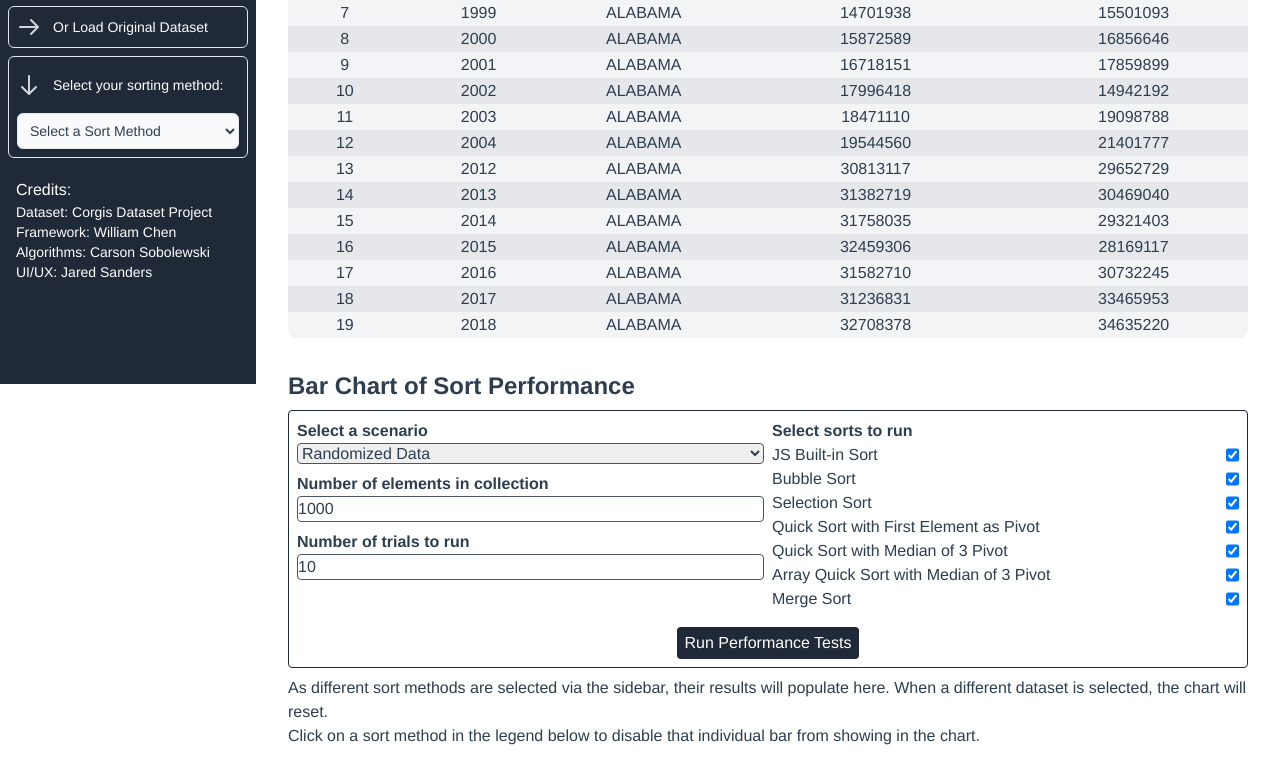
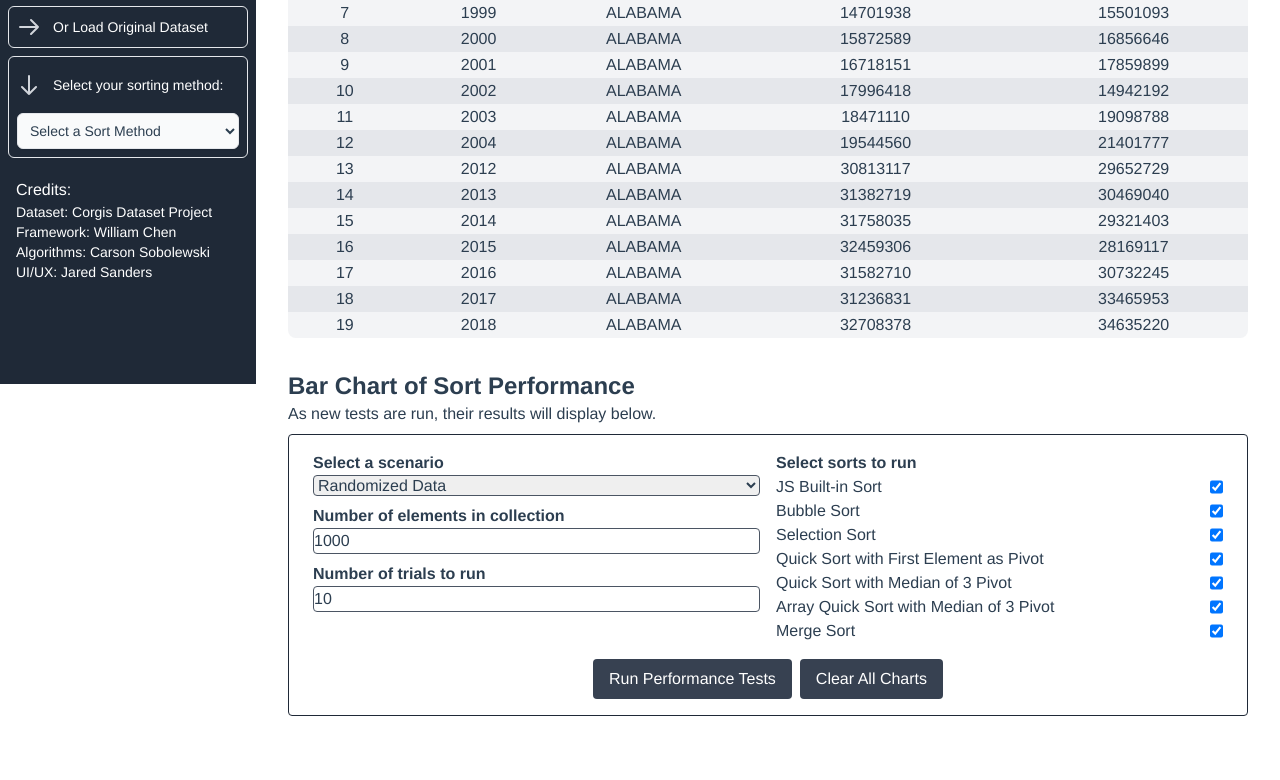
Before and after one commit to Exanite/DsaProject, a Vue app: page /#/ in a window 1280 px wide. Shown: the part 416-1196 px from the top of the page. After the commit the page ends 1164 px from the top, so only its background shows below. Built offline with nearby package versions, Linux system fonts and the light colour scheme.

Commit message:
Added clear all button + UX

```diff
--- a/src/components/SortProfiler.vue
+++ b/src/components/SortProfiler.vue
@@ -1,6 +1,6 @@
 <template>
-  <form class="flex flex-col rounded border border-gray-800 p-2" v-on:submit.prevent="run">
-    <div class="flex flex-row space-x-2">
+  <form class="flex flex-col rounded border border-gray-800 py-4 px-6" v-on:submit.prevent="run">
+    <div class="flex flex-row space-x-4">
       <div class="flex flex-col grow basis-1">
         <label class="flex flex-col justify-between pb-2">
           <span class="font-bold">Select a scenario</span>
@@ -27,7 +27,10 @@
         </label>
       </div>
     </div>
-    <input class="m-auto w-min cursor-pointer bg-gray-800 rounded text-white p-1 px-2 mt-4" type="submit" value="Run Performance Tests">
+    <div class="flex justify-center gap-2">
+      <button class="cursor-pointer bg-gray-700 hover:bg-gray-900 rounded text-white py-2 px-4 mt-4" type="submit">Run Performance Tests</button>
+      <button @click="clearCharts" class="cursor-pointer bg-gray-700 hover:bg-gray-900 rounded text-white py-2 px-4 mt-4" type="button">Clear All Charts</button>
+    </div>
   </form>
 </template>
 
@@ -48,6 +51,7 @@
     },
     emits: {
       profileFinished: (results: ProfileResult[], scenario: ProfileScenario, elementCount: number, trialCount: number) => true,
+      clearCharts: () => true
     },
     setup(props, context) {
       const scenarios = ref<ProfileScenario[]>([
@@ -92,16 +96,19 @@
         console.log(results);
       };
 
+      const clearCharts = () => {
+          context.emit("clearCharts")
+      }
+
       return {
         sortStrategies: props.sortStrategies,
         scenarios: scenarios,
-
         selectedScenario: selectedScenario,
         selectedSortStrategies: selectedSortStrategies,
         selectedElementCount: selectedElementCount,
         selectedTrialCount: selectedTrialCount,
-
-        run: run,
+        clearCharts,
+        run
       };
     },
   });
--- a/src/pages/HomePage.vue
+++ b/src/pages/HomePage.vue
@@ -188,10 +188,10 @@
           </div>
           <div class="mt-8">
             <p class="text-2xl font-semibold">Bar Chart of Sort Performance</p>
-            <div class="my-2"><SortProfiler :sort-strategies="sortingStrategies" @profileFinished="updateChartResults"/></div>
-            <p>As different sort methods are selected via the sidebar, their results will populate here. When a different dataset is selected, the chart will reset.</p>
-            <p>Click on a sort method in the legend below to disable that individual bar from showing in the chart.</p>
-
+            <p>As new tests are run, their results will display below.</p>
+            <div class="my-2">
+              <SortProfiler :sort-strategies="sortingStrategies" @clearCharts="resetChartData" @profileFinished="updateChartResults"/>
+            </div>
             <div id="performanceCharts" :class="['grid gap-2 mt-2', charts.length > 1 ? 'grid-cols-2' : 'grid-cols-1']">
               <div class="" v-for="chart in charts" :key="charts.length">
                 <BarChart :labels="chart.labels" :metadata="chart.metadata" :data="chart.datasets"/>
```
